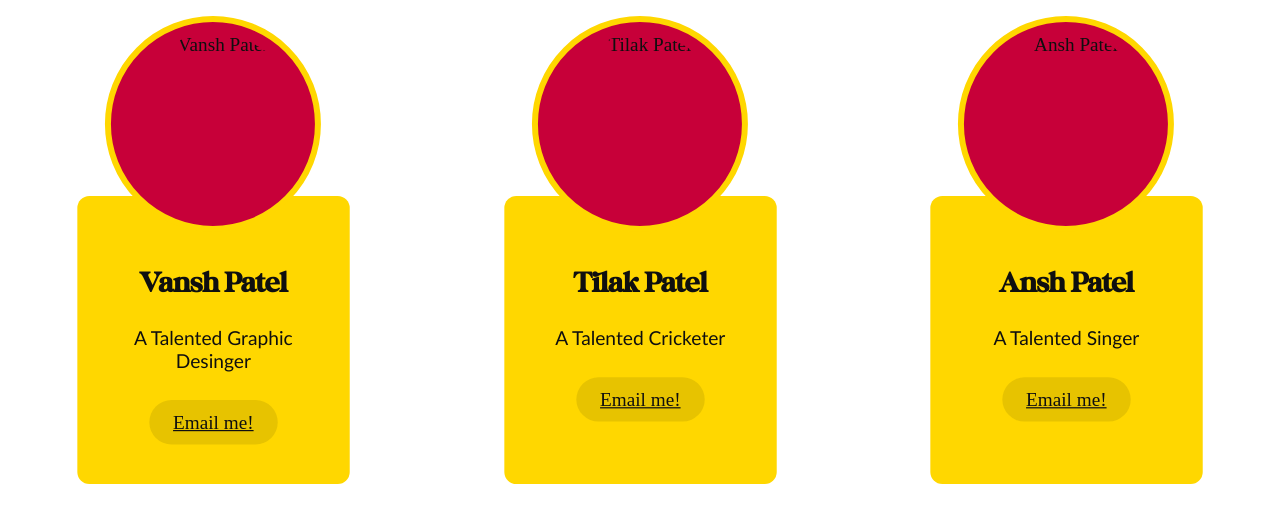
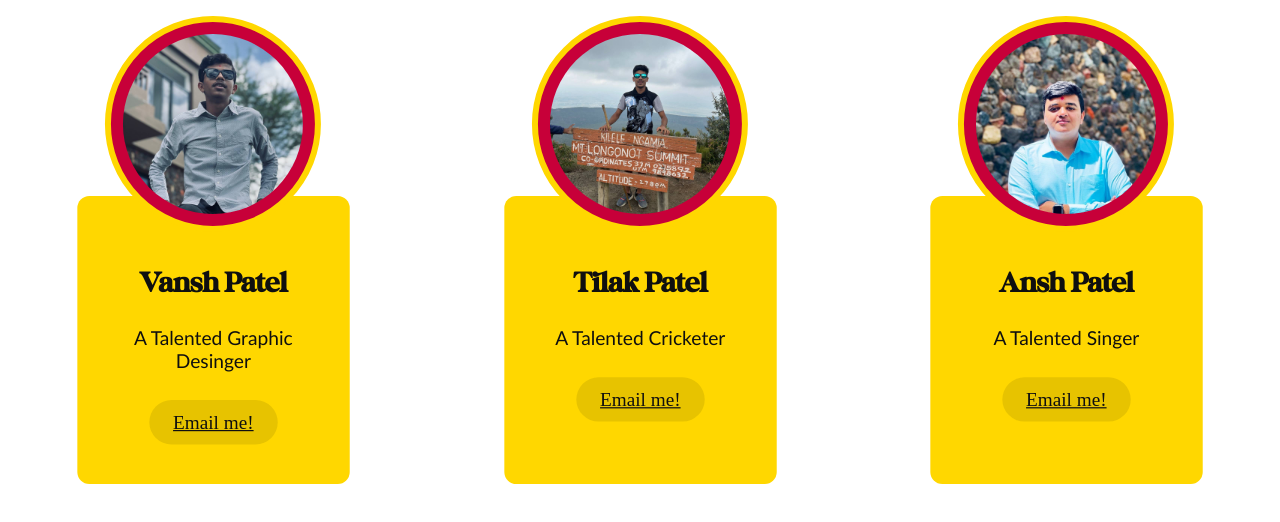
Before and after one commit to patel-vansh1607/online-exam-flexbox, a plain HTML site: page index.html in a window 1280 px wide. Drawn offline with Linux system fonts and the light colour scheme.

Commit message:
because i changed the phot names, had to relink the images properly

```diff
--- a/index.html
+++ b/index.html
@@ -12,7 +12,7 @@
             <br>
             <h2>Vansh Patel</h1>
             <p>A Talented Graphic Desinger</p>
-            <img src="./images/photo_2023-12-03_16-49-21.jpg" alt="Vansh Patel" class="profile-photo">
+            <img src="./images/vansh.jpg" alt="Vansh Patel" class="profile-photo">
             <br>
             <a href="mailto:vanshpatell.proton.me" class="btn">Email me!</a>
         </div>
@@ -20,7 +20,7 @@
             <br>
             <h2>Tilak Patel</h1>
             <p>A Talented Cricketer</p>
-            <img src="./images/photo_2024-07-19_21-06-03.jpg" alt="Tilak Patel" class="profile-photo">
+            <img src="./images/tilak.jpg" alt="Tilak Patel" class="profile-photo">
             <br>
             <a href="mailto:tilakp1151@gmail.com" class="btn">Email me!</a>
         </div>
@@ -28,7 +28,7 @@
             <br>
             <h2>Ansh Patel</h1>
             <p>A Talented Singer</p>
-            <img src="./images/WhatsApp Image 2024-11-18 at 21.05.14_bcabdb53.jpg" alt="Ansh Patel" class="profile-photo">
+            <img src="./images/ansh.jpg" alt="Ansh Patel" class="profile-photo">
             <br>
             <a href="mailto:anshjpatel2005@gmail.com" class="btn">Email me!</a>
         </div>
```
